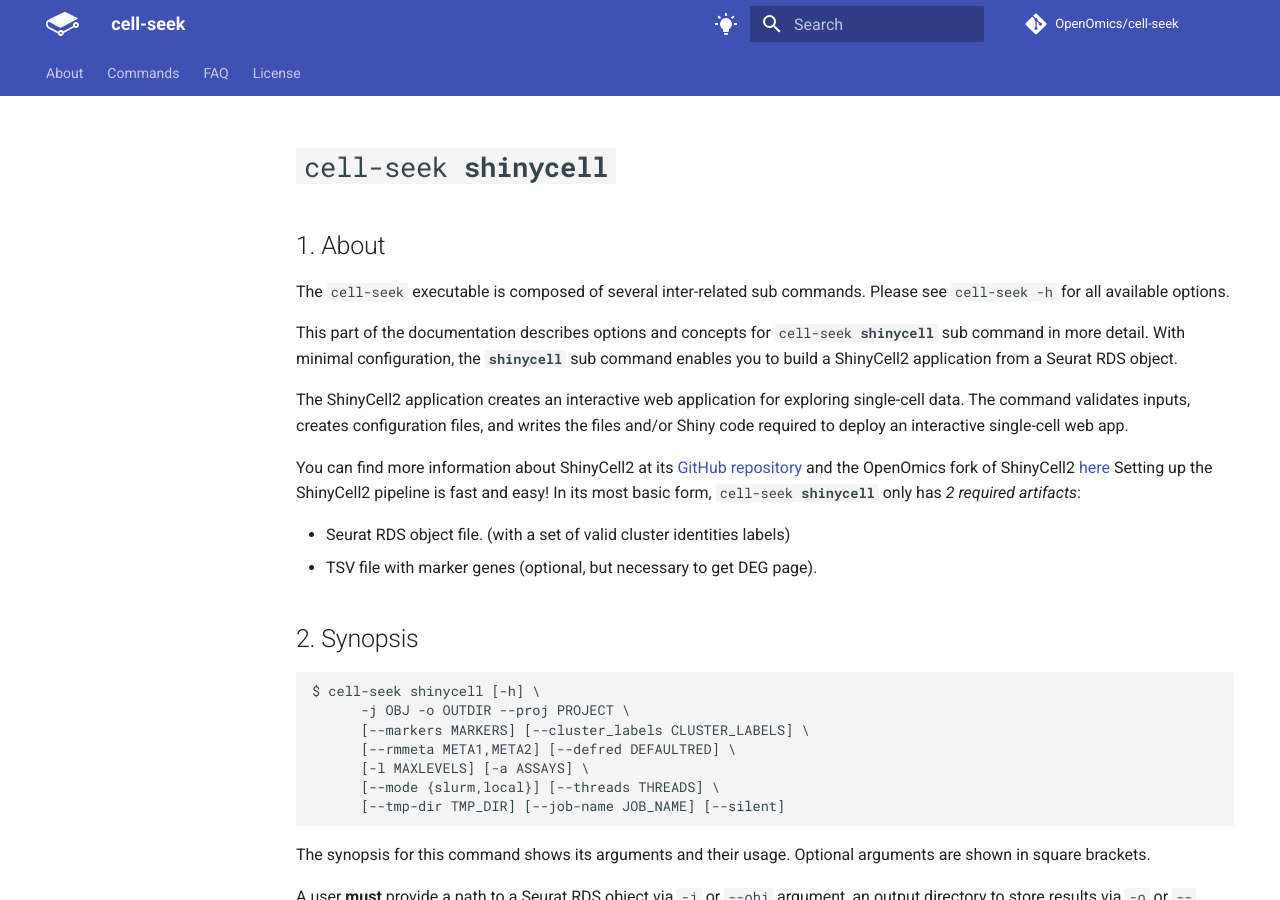
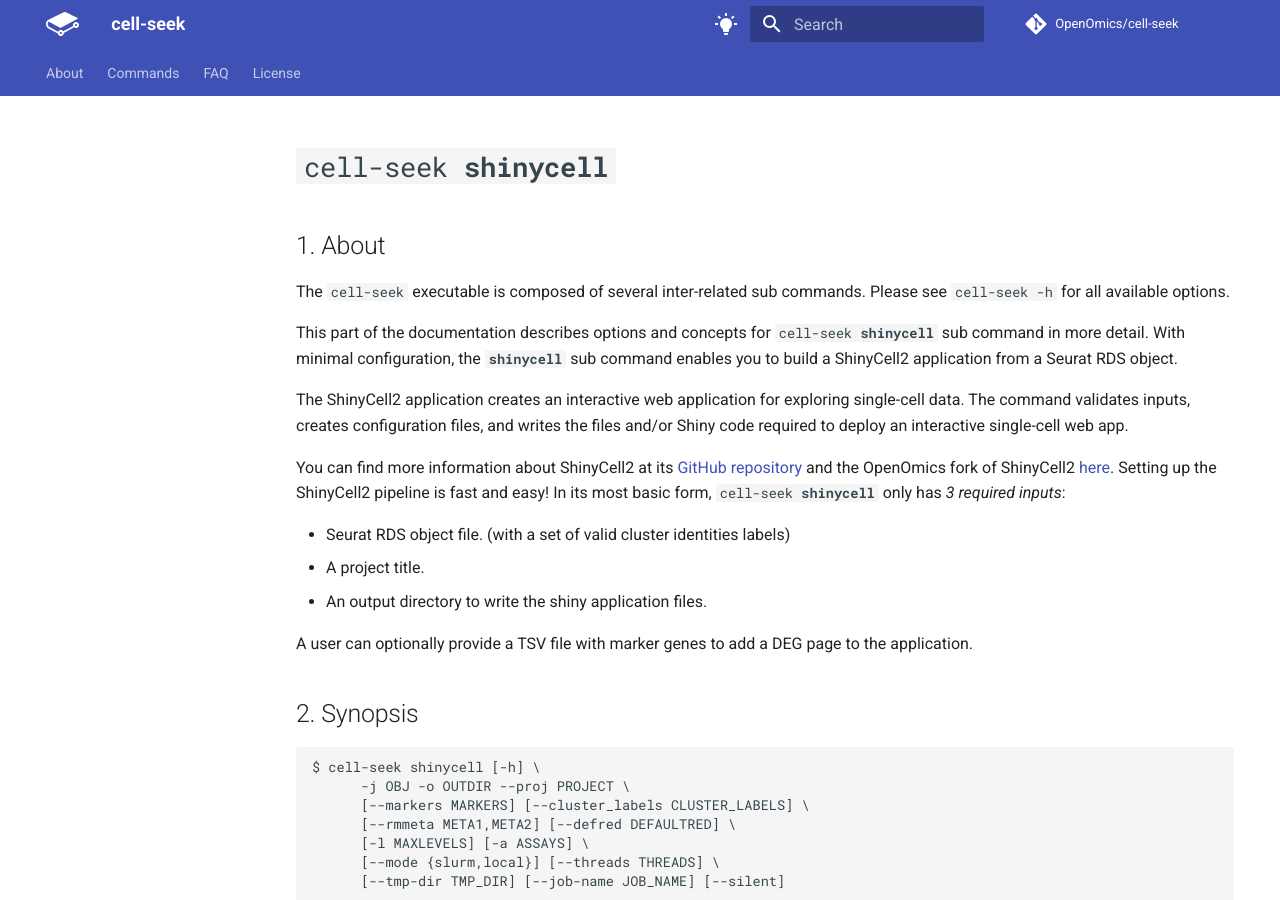
Before and after one commit to OpenOmics/cell-seek, an MkDocs documentation site: the page built from docs/usage/shinycell.md, in a window 1280 px wide and 900 px high. Built offline with MkDocs 1.6.1 and Material for MkDocs 9.7.7, drawn with Linux system fonts in a browser that asks for light colours; comment, search, counter and statistics services are not loaded; the version menu is left out.

Commit message:
Updating high-level description

````diff
--- a/docs/usage/shinycell.md
+++ b/docs/usage/shinycell.md
@@ -7,12 +7,14 @@ This part of the documentation describes options and concepts for <code>cell-see
 
 The ShinyCell2 application creates an interactive web application for exploring single-cell data. The command validates inputs, creates configuration files, and writes the files and/or Shiny code required to deploy an interactive single-cell web app.
 
-You can find more information about ShinyCell2 at its [GitHub repository](https://github.com/the-ouyang-lab/ShinyCell2) and the OpenOmics fork of ShinyCell2 [here](https://github.com/OpenOmics/ShinyCell2)
-Setting up the ShinyCell2 pipeline is fast and easy! In its most basic form, <code>cell-seek <b>shinycell</b></code> only has *2 required artifacts*:
+You can find more information about ShinyCell2 at its [GitHub repository](https://github.com/the-ouyang-lab/ShinyCell2) and the OpenOmics fork of ShinyCell2 [here](https://github.com/OpenOmics/ShinyCell2).
+Setting up the ShinyCell2 pipeline is fast and easy! In its most basic form, <code>cell-seek <b>shinycell</b></code> only has *3 required inputs*:
 
 - Seurat RDS object file. (with a set of valid cluster identities labels)
-- TSV file with marker genes (optional, but necessary to get DEG page).
+- A project title.
+- An output directory to write the shiny application files.
 
+A user can optionally provide a TSV file with marker genes to add a DEG page to the application.
 
 ## 2. Synopsis
 ```text
````
